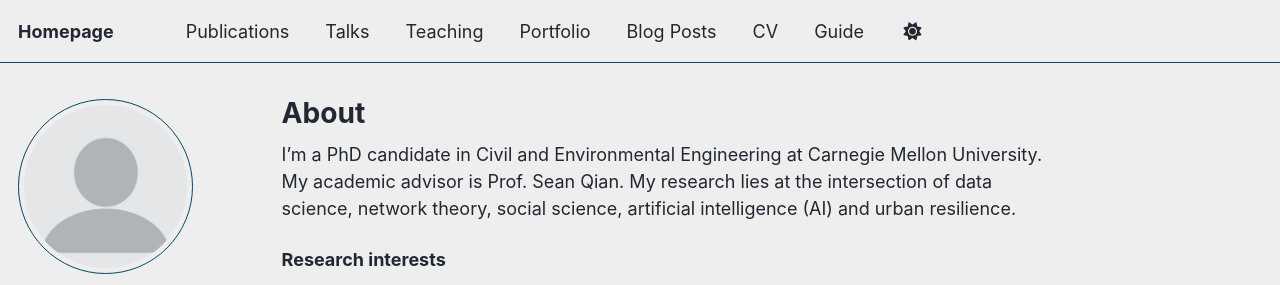
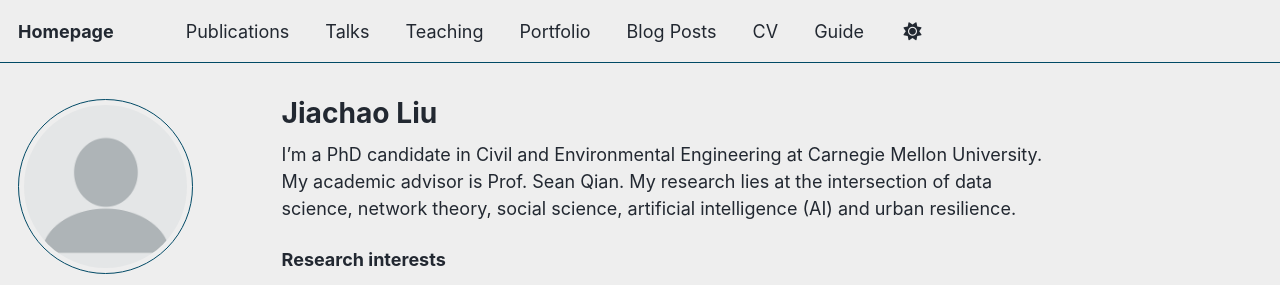
Before and after one commit to jiachaol/jiachaol, a Jekyll site: the page built from _pages/about.md, in a window 1280 px wide. Shown: the top 285 px of the page. Built offline with Jekyll 4.4.1, drawn with Linux system fonts in a browser that asks for light colours; some web fonts are replaced; a script that is not in the unit is left out.

Commit message:
Update about page with new title and layout

```diff
--- a/_pages/about.md
+++ b/_pages/about.md
@@ -1,8 +1,11 @@
 ---
-permalink: /about/
-title: "About"
+layout: single
+title: "Jiachao Liu"
+permalink: /
 author_profile: true
-
+redirect_from:
+  - /about/
+  - /about.html
 ---
 
 I'm a PhD candidate in Civil and Environmental Engineering at Carnegie Mellon University. My academic advisor is Prof. Sean Qian. My research lies at the intersection of data science, network theory, social science, artificial intelligence (AI) and urban resilience.
```
